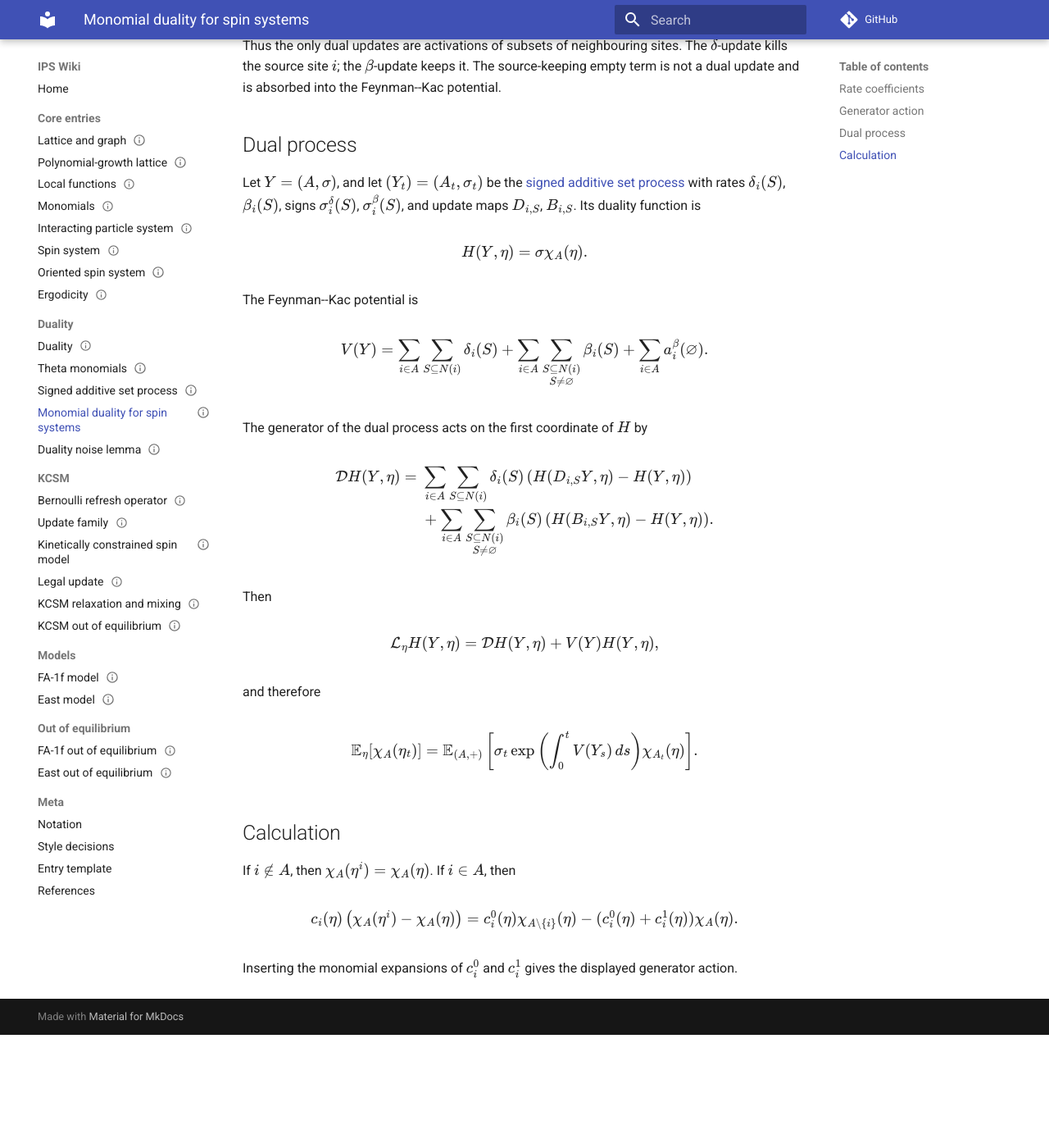
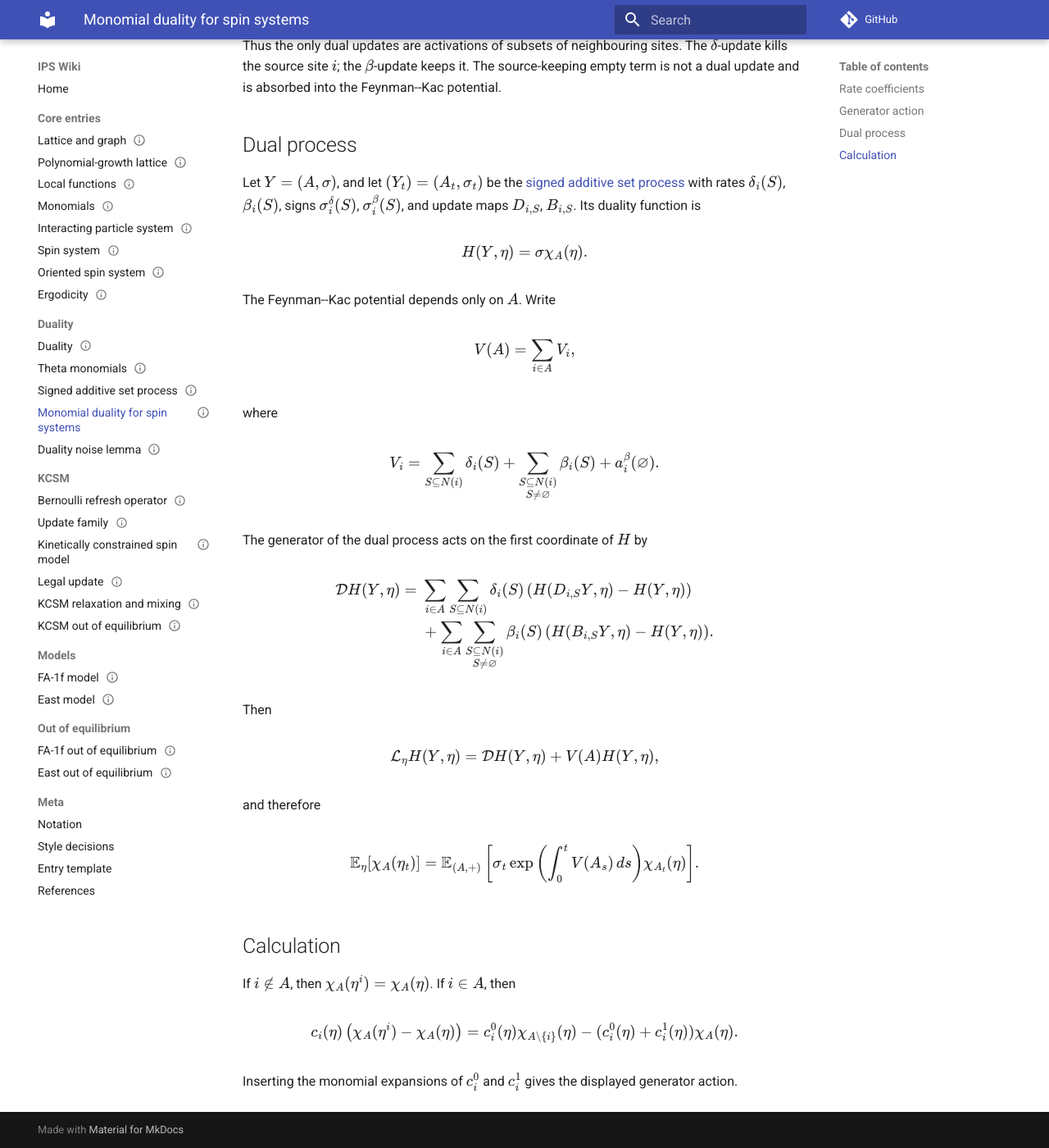
Before and after one commit to maciejgluchowski86-beep/ips-wiki, an MkDocs documentation site: the page built from docs/entries/monomial-duality-for-spin-systems.md, in a window 1280 px wide and 1400 px high, scrolled down 1364 px. Shown: the whole window at 82% size. Built offline with MkDocs 1.6.1 and Material for MkDocs 9.7.7, drawn with Linux system fonts in a browser that asks for light colours; comment, search, counter and statistics services are not loaded; before the commit the page ends 2626 px from its top, so only the background shows below that.

Commit message:
Write monomial FK potential as site sum

```diff
--- a/docs/entries/monomial-duality-for-spin-systems.md
+++ b/docs/entries/monomial-duality-for-spin-systems.md
@@ -86,15 +86,20 @@ $$
 H(Y,\eta)=\sigma\chi_A(\eta).
 $$
 
-The Feynman--Kac potential is
+The Feynman--Kac potential depends only on \(A\). Write
 
 $$
-V(Y)=
-\sum_{i\in A}\sum_{S\subseteq N(i)}\delta_i(S)
+V(A)=\sum_{i\in A}V_i,
+$$
+
+where
+
+$$
+V_i=
+\sum_{S\subseteq N(i)}\delta_i(S)
 +
-\sum_{i\in A}\sum_{\substack{S\subseteq N(i)\\ S\ne\vn}}\beta_i(S)
-+
-\sum_{i\in A}a_i^\beta(\vn).
+\sum_{\substack{S\subseteq N(i)\\ S\ne\vn}}\beta_i(S)
++a_i^\beta(\vn).
 $$
 
 The generator of the dual process acts on the first coordinate of \(H\) by
@@ -116,7 +121,7 @@ Then
 $$
 \cL_\eta H(Y,\eta)
 =
-\cD H(Y,\eta)+V(Y)H(Y,\eta),
+\cD H(Y,\eta)+V(A)H(Y,\eta),
 $$
 
 and therefore
@@ -125,7 +130,7 @@ $$
 \E_\eta[\chi_A(\eta_t)]
 =
 \E_{(A,+)}\left[
-\sigma_t\exp\left(\int_0^t V(Y_s)\,ds\right)
+\sigma_t\exp\left(\int_0^t V(A_s)\,ds\right)
 \chi_{A_t}(\eta)
 \right].
 $$
```
